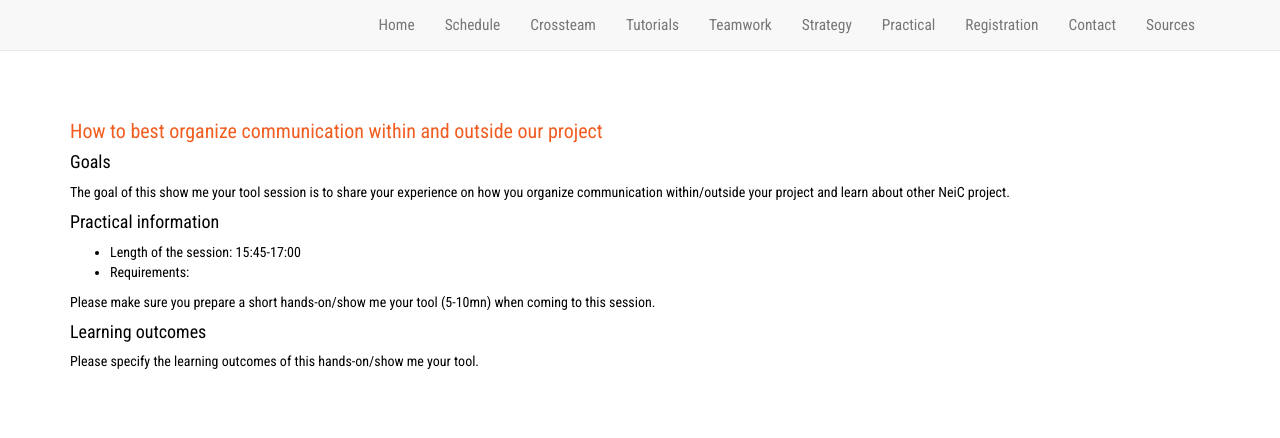
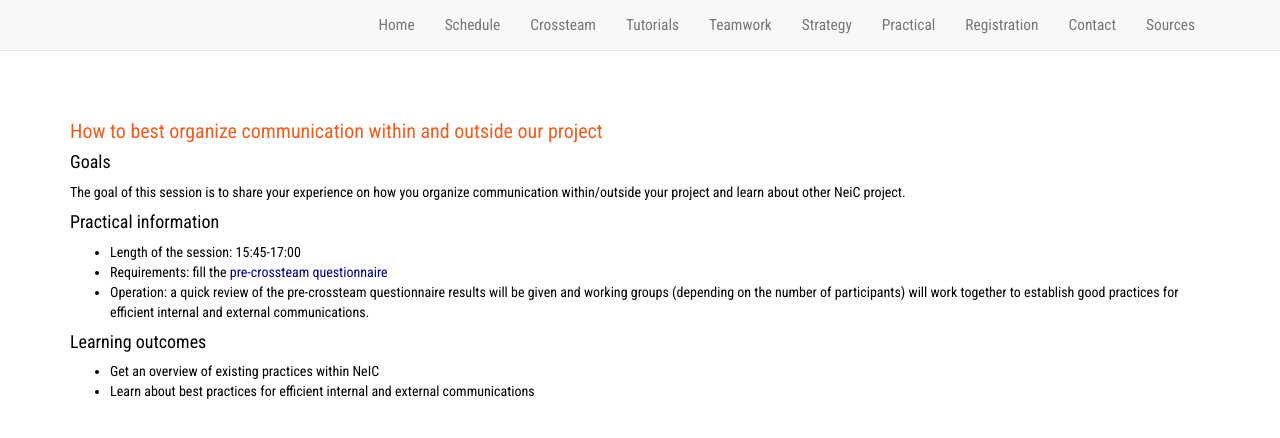
Before and after one commit to neicnordic/ahm18.neic.nordforsk.org, a Jekyll site: the page built from _crossteams/ho_details4/details.md, in a window 1280 px wide. Shown: the top 438 px of the page. Built offline with Jekyll 4.4.1, drawn with Linux system fonts in a browser that asks for light colours; nearby versions of some CDN libraries.

Commit message:
some information on the last cross-team hands-on/share your experience session

```diff
--- a/_crossteams/ho_details4/details.md
+++ b/_crossteams/ho_details4/details.md
@@ -9,15 +9,15 @@ name: details
 
 <h4>Goals</h4>
 
-The goal of this show me your tool session is to share your experience on how you organize communication within/outside your project and learn about other NeiC project.
+The goal of this session is to share your experience on how you organize communication within/outside your project and learn about other NeiC project.
 
 <h4>Practical information</h4>
 
 - Length of the session: 15:45-17:00
-- Requirements:
-
-Please make sure you prepare a short hands-on/show me your tool (5-10mn) when coming to this session.
+- Requirements: fill the [pre-crossteam questionnaire](https://skjema.uio.no/ahmcrossteam4)
+- Operation: a quick review of the pre-crossteam questionnaire results will be given and working groups (depending on the number of participants) will work together to establish good practices for efficient internal and external communications.
 
 <h4>Learning outcomes</h4>
 
-Please specify the learning outcomes of this hands-on/show me your tool.
+- Get an overview of existing practices within NeIC
+- Learn about best practices for efficient internal and external communications
```
Also changed, not shown: _crossteams/04-hands-on4.md (+2 -2 lines).
